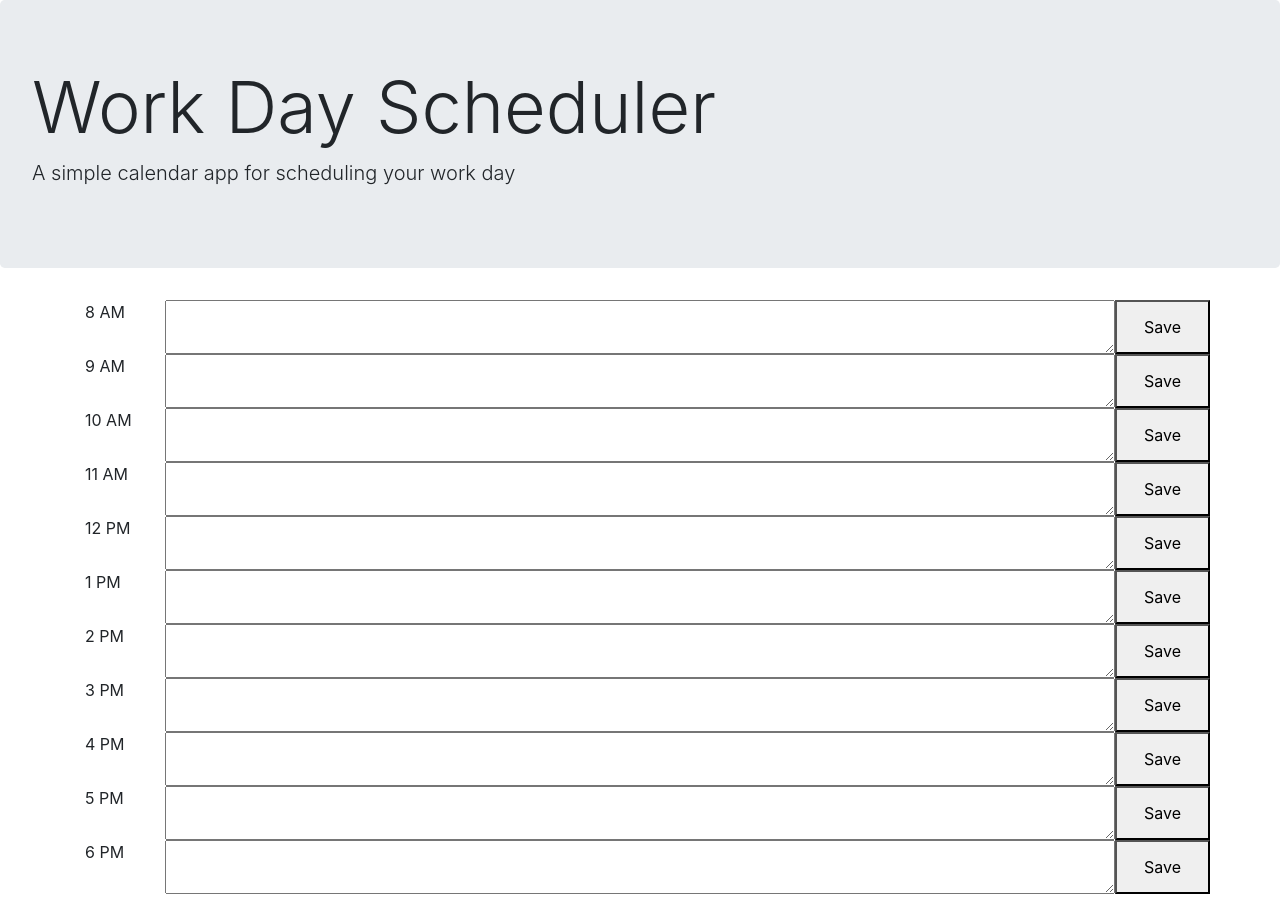
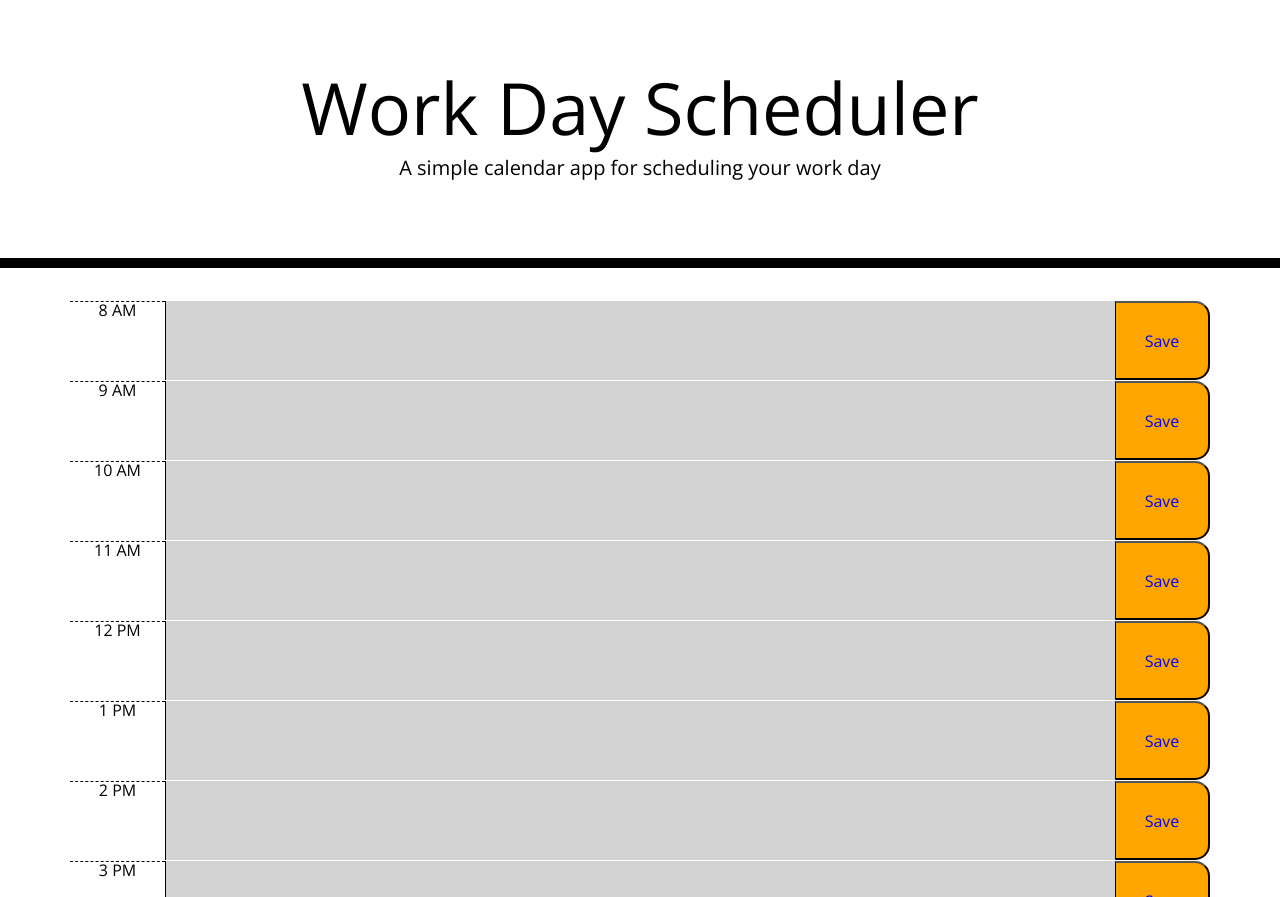
Before and after one commit to kenchenpcpm/KC_DayPlanner, a plain HTML site: page index.html in a window 1280 px wide. Shown: the top 897 px of the page. Drawn offline with nearby package versions, Linux system fonts and the light colour scheme; files that its build step writes are made by us from their sources.

Commit message:
03062021touchup

```diff
--- a/Develop/dayplanner.js
+++ b/Develop/dayplanner.js
@@ -9,10 +9,10 @@ var hour3 = $('#3');
 var hour4 = $('#4');
 var hour5 = $('#5');
 var hour6 = $('#6');
-var time = period();
+var time = moment();
 
 function savePlan() {
-    $("currentDay").text(period().format("dddd.MMMM Do UYYYY"));
+    $("currentDay").text(moment().format("dddd.MMMM Do UYYYY"));
     $(".time-block").each(function() {
         var id = $(this).attr("id");
         var schedule = localStorage.getItem(id);
@@ -29,7 +29,7 @@ saveBtn.on("click", function(){
     localStorage.setItem(time, schedule);
 });
 
-function tenses() {
+function beforenowlater() {
     hour = time.hours();
     $(".time-block").each(function() {
         var inhour = parseInt($(this).attr("id"));
@@ -42,4 +42,4 @@ function tenses() {
         }
     });
 }
-tenses();
+beforenowlater();
--- a/Develop/style.css
+++ b/Develop/style.css
@@ -0,0 +1,71 @@
+body {
+    font-family: 'Open Sans', sans-serif;
+    font-size: 16px;
+    line-height: 1;
+  }
+
+  textarea{
+    background: transparent;
+    border: none;
+    resize: none;
+    color: #000000;
+    border-left: 1px solid black;
+    padding: 10px;
+  }
+
+  .jumbotron {
+    text-align: center;
+    background-color: transparent;
+    color: black;
+    border-radius: 0;
+    border-bottom: 10px solid black;
+  }
+
+  .description{
+    white-space: pre-wrap;
+  }
+
+  .time-block{
+    text-align: center;
+    border-radius: 15px;
+  }
+
+  .row {
+    white-space: pre-wrap;
+    height: 80px;
+    border-top: 1px solid white;;
+  }
+
+  .hour {
+    background-color: #ffffff;
+    color: #000000;
+    border-top: 1px dashed #000000;
+  }
+
+  .before {
+    background-color: #d3d3d3;
+    color: white;
+  }
+
+  .now {
+    background-color: yellowgreen;
+    color: white;
+  }
+
+  .later {
+    background-color: lightskyblue;
+    color: white;
+  }
+
+  .saveBtn {
+    border-left: 1px solid black;
+    border-top-right-radius: 15px;
+    border-bottom-right-radius: 15px;
+    background-color: orange;
+    color: blue;
+  }
+
+  .saveBtn i:hover {
+    font-size: 20px;
+    transition: all .3s ease-in-out;
+  }
--- a/index.html
+++ b/index.html
@@ -18,7 +18,7 @@
       href="https://fonts.googleapis.com/css?family=Open+Sans&display=swap"
       rel="stylesheet"
     />
-    <link rel="stylesheet" href="style.css" />
+    <link rel="stylesheet" href="./Develop/style.css" />
     <title>Work Day Scheduler</title>
   </head>
 
@@ -89,6 +89,6 @@
 
     <script src="https://cdnjs.cloudflare.com/ajax/libs/jquery/3.2.1/jquery.min.js"></script>
     <script src="https://cdnjs.cloudflare.com/ajax/libs/moment.js/2.24.0/moment.min.js"></script>
-    <script src="/Develop/dayplanner.js"></script>
+    <script src="./Develop/dayplanner.js"></script>
 </body>
 </html>
```
